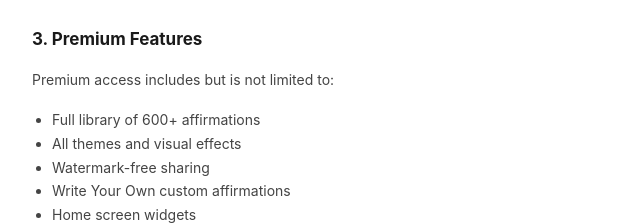
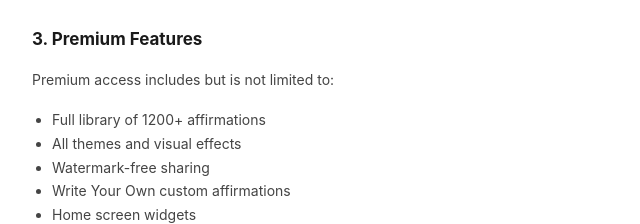
Before and after one commit to akindaskapan/lune-legal, a plain HTML site: page terms-of-use.html in a window 1280 px wide. Shown: the part 963-1187 px from the top of the page, 268-908 px from the left. Drawn offline with Linux system fonts and the light colour scheme.

Commit message:
Update affirmation count from 600+ to 1200+

```diff
--- a/terms-of-use.html
+++ b/terms-of-use.html
@@ -43,7 +43,7 @@
     <h2>3. Premium Features</h2>
     <p>Premium access includes but is not limited to:</p>
     <ul>
-        <li>Full library of 600+ affirmations</li>
+        <li>Full library of 1200+ affirmations</li>
         <li>All themes and visual effects</li>
         <li>Watermark-free sharing</li>
         <li>Write Your Own custom affirmations</li>
```
